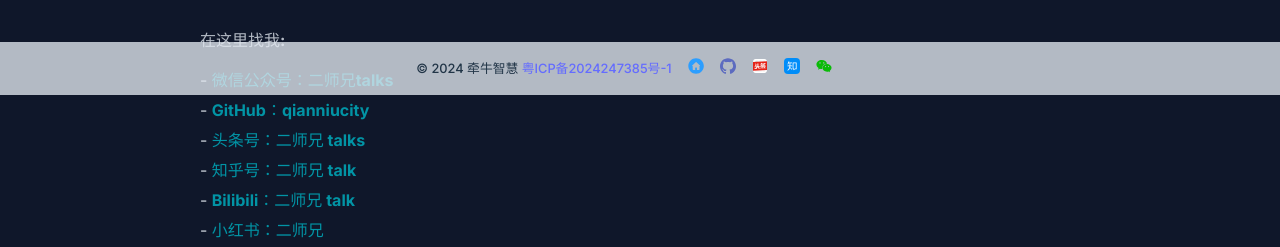
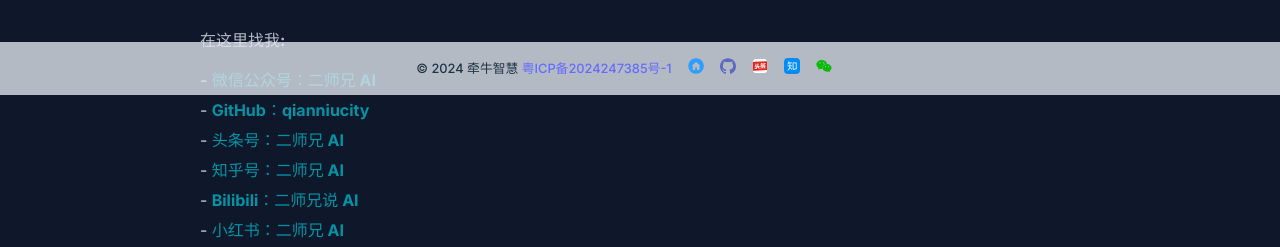
Before and after one commit to silvbb/qianniu, a React (Vite) app: page / in a window 1280 px wide. Shown: the part 705-952 px from the top of the page. Built offline with nearby package versions, Linux system fonts and the light colour scheme.

Commit message:
update name

```diff
--- a/src/components/SocialLinks.tsx
+++ b/src/components/SocialLinks.tsx
@@ -53,7 +53,7 @@
       <ul>
         <li>
           <p> -  <a href="https://mp.weixin.qq.com/s/23DmkNrw0Imu8a44eg-xWg" target="_blank" rel="noopener noreferrer">
-            微信公众号：二师兄talks
+            微信公众号：二师兄 AI
           </a> </p>
         </li>
         <li>
@@ -63,22 +63,22 @@
         </li>
         <li>
           <p> -  <a href="https://www.toutiao.com/c/user/token/MS4wLjABAAAA8QATErPBiyyzhq6qUDxybp50pGtcWTK2fhP6Ei2ABYM61UX3JKqnk2GkJ1LRQURa/?" target="_blank" rel="noopener noreferrer">
-            头条号：二师兄 talks
+            头条号：二师兄 AI
           </a>  </p>
         </li>
         <li>
           <p> -  <a href="https://www.zhihu.com/people/dev-daddy" target="_blank" rel="noopener noreferrer">
-            知乎号：二师兄 talk
+            知乎号：二师兄 AI
           </a>  </p>
         </li>
         <li>
           <p> -  <a href="https://space.bilibili.com/12494395?spm_id_from=333.1007.0.0" target="_blank" rel="noopener noreferrer">
-            Bilibili：二师兄 talk
+            Bilibili：二师兄说 AI
           </a>  </p>
         </li>
         <li>
           <p> -  <a href="https://www.xiaohongshu.com/user/profile/55741186faea9179d9990496?xhsshare=CopyLink&appuid=55741186faea9179d9990496&apptime=1724240091&share_id=bfada5486426451896142aaaf4651c3d" target="_blank" rel="noopener noreferrer">
-            小红书：二师兄
+            小红书：二师兄 AI
           </a>  </p>
         </li>
 
```
